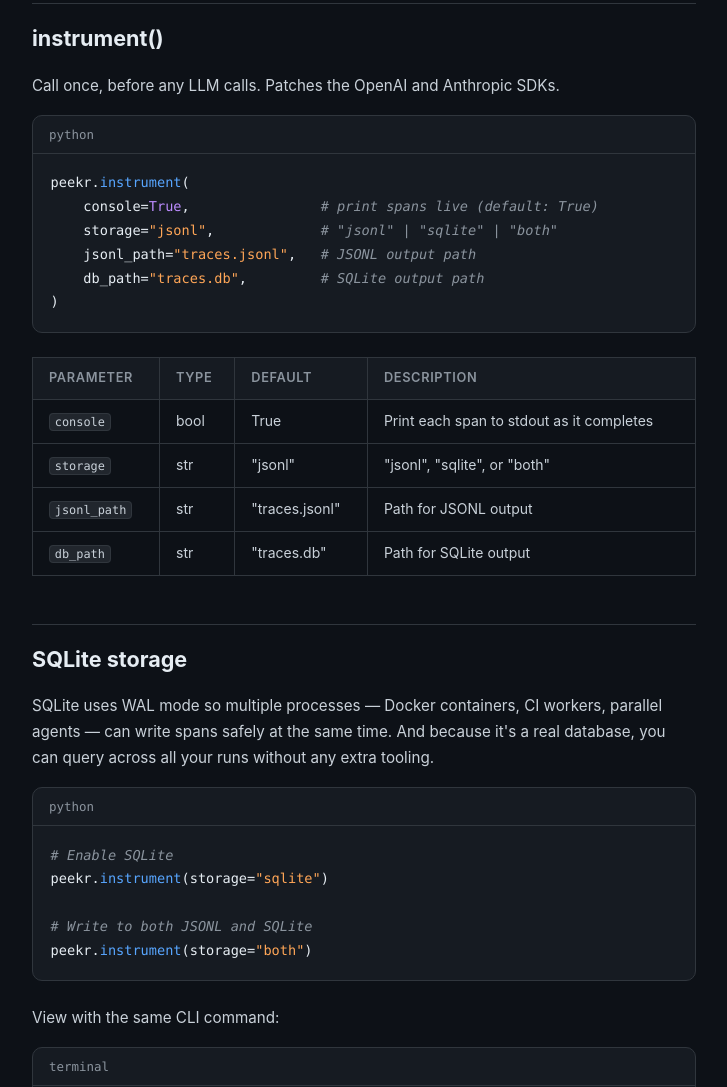
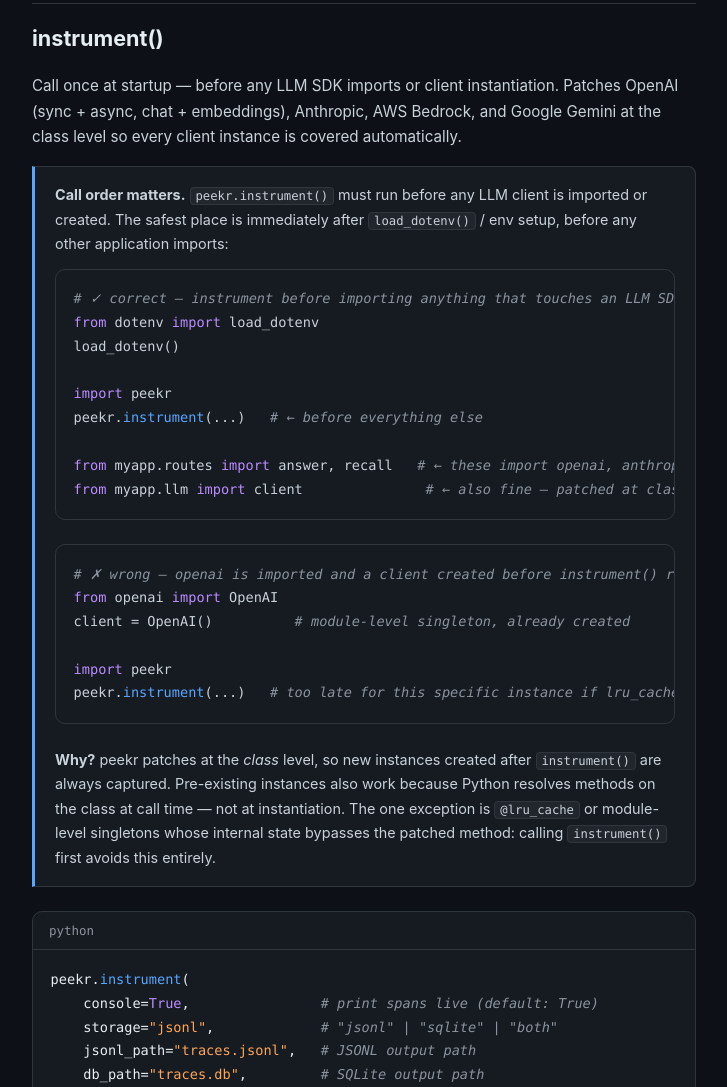
Before and after one commit to ashwanijha04/peekr, a plain HTML site: page docs/docs.html in a window 1280 px wide. Shown: the part 4792-5879 px from the top of the page, without its empty margins (326-1053 px from the left). Drawn offline with Linux system fonts and the light colour scheme.

Commit message:
docs: document instrument() call ordering — class-level patching, lru_cache edge case

```diff
--- a/docs/docs.html
+++ b/docs/docs.html
@@ -277,7 +277,29 @@ messages = conversation_history  <span class="cm"># gets longer every turn</span
 
     <!-- API REFERENCE -->
     <h2 id="instrument">instrument()</h2>
-    <p>Call once, before any LLM calls. Patches the OpenAI and Anthropic SDKs.</p>
+    <p>Call once at startup — before any LLM SDK imports or client instantiation. Patches OpenAI (sync + async, chat + embeddings), Anthropic, AWS Bedrock, and Google Gemini at the class level so every client instance is covered automatically.</p>
+
+    <div class="callout"><strong>Call order matters.</strong> <code>peekr.instrument()</code> must run before any LLM client is imported or created. The safest place is immediately after <code>load_dotenv()</code> / env setup, before any other application imports:
+
+<pre style="margin-top:0.75rem"><code><span class="cm"># ✓ correct — instrument before importing anything that touches an LLM SDK</span>
+<span class="kw">from</span> dotenv <span class="kw">import</span> load_dotenv
+load_dotenv()
+
+<span class="kw">import</span> peekr
+peekr.<span class="fn">instrument</span>(...)   <span class="cm"># ← before everything else</span>
+
+<span class="kw">from</span> myapp.routes <span class="kw">import</span> answer, recall   <span class="cm"># ← these import openai, anthropic, etc.</span>
+<span class="kw">from</span> myapp.llm <span class="kw">import</span> client               <span class="cm"># ← also fine — patched at class level</span></code></pre>
+
+<pre style="margin-top:0.75rem"><code><span class="cm"># ✗ wrong — openai is imported and a client created before instrument() runs</span>
+<span class="kw">from</span> openai <span class="kw">import</span> OpenAI
+client = OpenAI()          <span class="cm"># module-level singleton, already created</span>
+
+<span class="kw">import</span> peekr
+peekr.<span class="fn">instrument</span>(...)   <span class="cm"># too late for this specific instance if lru_cache is used</span></code></pre>
+
+<strong>Why?</strong> peekr patches at the <em>class</em> level, so new instances created after <code>instrument()</code> are always captured. Pre-existing instances also work because Python resolves methods on the class at call time — not at instantiation. The one exception is <code>@lru_cache</code> or module-level singletons whose internal state bypasses the patched method: calling <code>instrument()</code> first avoids this entirely.
+    </div>
     <pre><div class="pre-header">python</div><code>peekr.<span class="fn">instrument</span>(
     console=<span class="kw">True</span>,                <span class="cm"># print spans live (default: True)</span>
     storage=<span class="st">"jsonl"</span>,             <span class="cm"># "jsonl" | "sqlite" | "both"</span>
```
Also changed, not shown: README.md.
